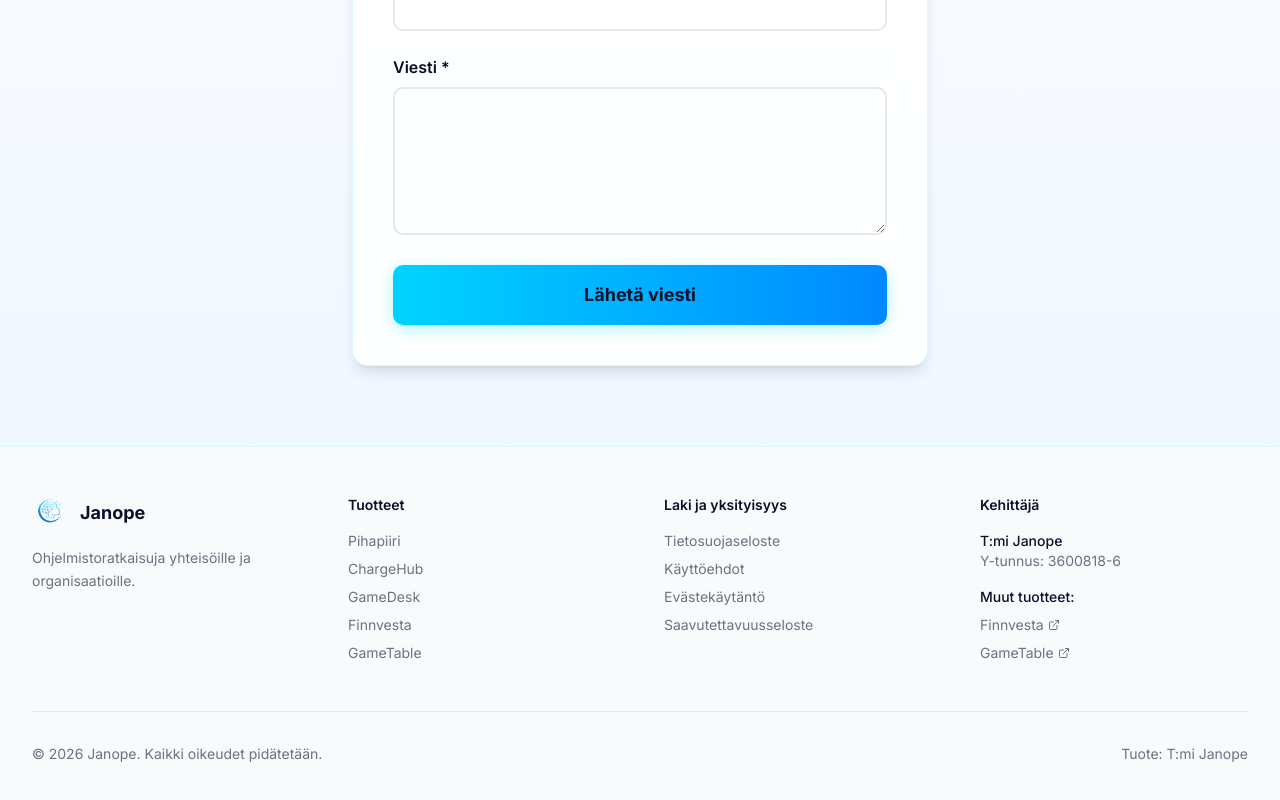
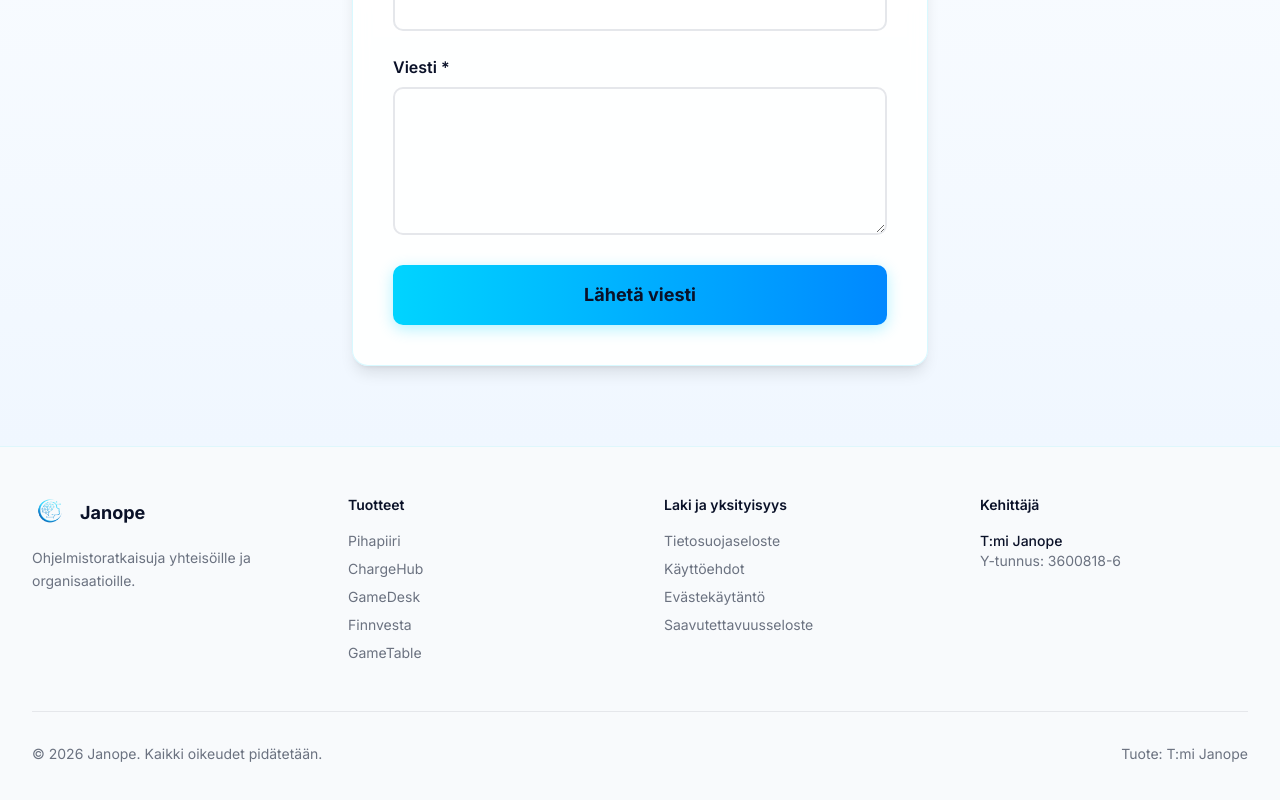
Before and after one commit to janiperta-debug/v0-janope-website, a Next.js app: page / in a window 1280 px wide. Shown: the part 4464-5264 px from the top of the page. Built offline with nearby package versions, Linux system fonts and the light colour scheme.

Commit message:
remove redundant footer subsection and clean unused imports
Remove "Muut tuotteet" and clean up unused imports

Co-authored-by: null <222923761+janiperta-debug@users.noreply.github.com>

```diff
--- a/components/footer.tsx
+++ b/components/footer.tsx
@@ -1,6 +1,5 @@
 import Link from "next/link";
 import Image from "next/image";
-import { ExternalLink } from "lucide-react";
 
 export function Footer() {
   return (
@@ -68,16 +67,7 @@ export function Footer() {
           <div>
             <h3 className="text-sm font-semibold text-[#0a1128] mb-4">Kehittäjä</h3>
             <p className="text-sm font-medium text-[#0a1128]">T:mi Janope</p>
-            <p className="text-sm text-[#6b7280] mb-4">Y-tunnus: 3600818-6</p>
-            <p className="text-sm font-medium text-[#0a1128] mb-2">Muut tuotteet:</p>
-            <div className="flex flex-col gap-2">
-              <Link href="https://finnvesta.fi" target="_blank" className="text-sm text-[#6b7280] hover:text-[#0a1128] transition-colors inline-flex items-center gap-1">
-                Finnvesta <ExternalLink className="w-3 h-3" />
-              </Link>
-              <Link href="https://gametable.site" target="_blank" className="text-sm text-[#6b7280] hover:text-[#0a1128] transition-colors inline-flex items-center gap-1">
-                GameTable <ExternalLink className="w-3 h-3" />
-              </Link>
-            </div>
+            <p className="text-sm text-[#6b7280]">Y-tunnus: 3600818-6</p>
           </div>
         </div>
 
```
